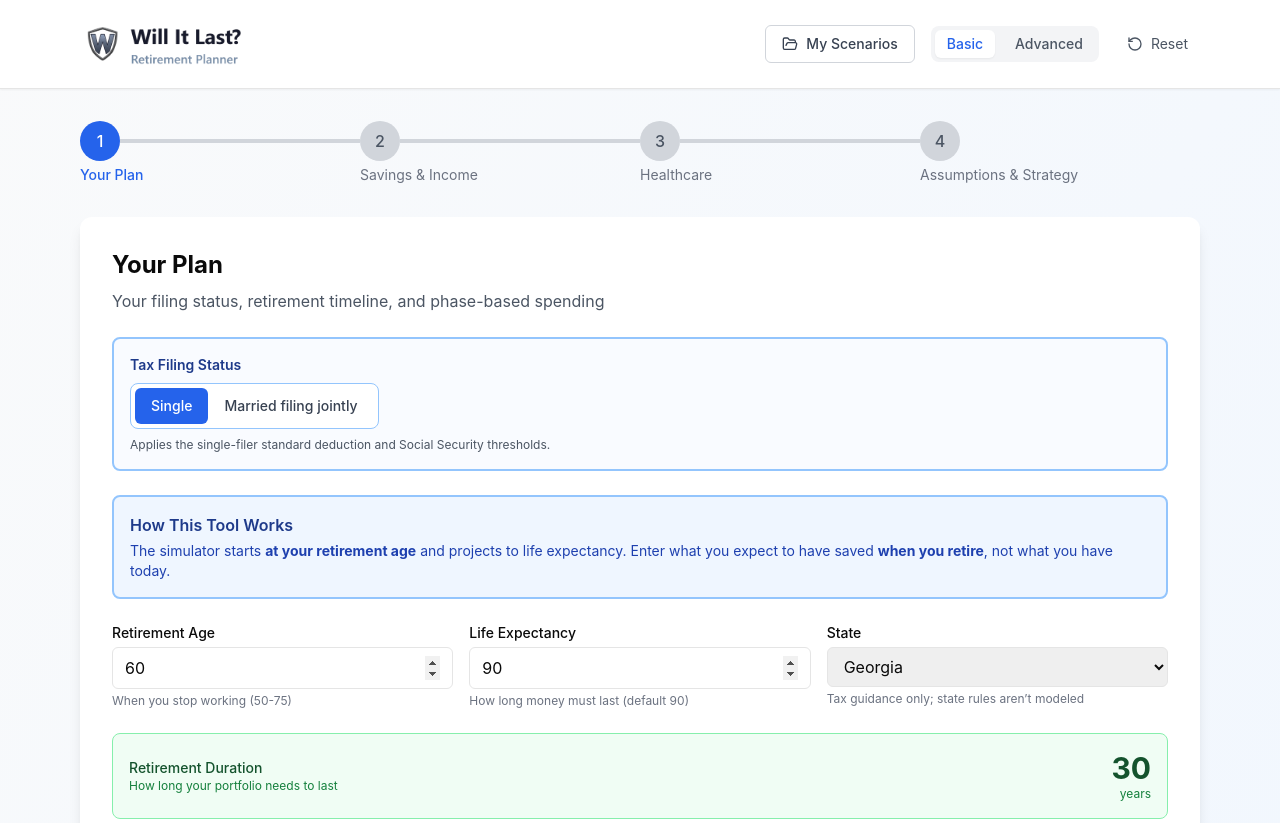
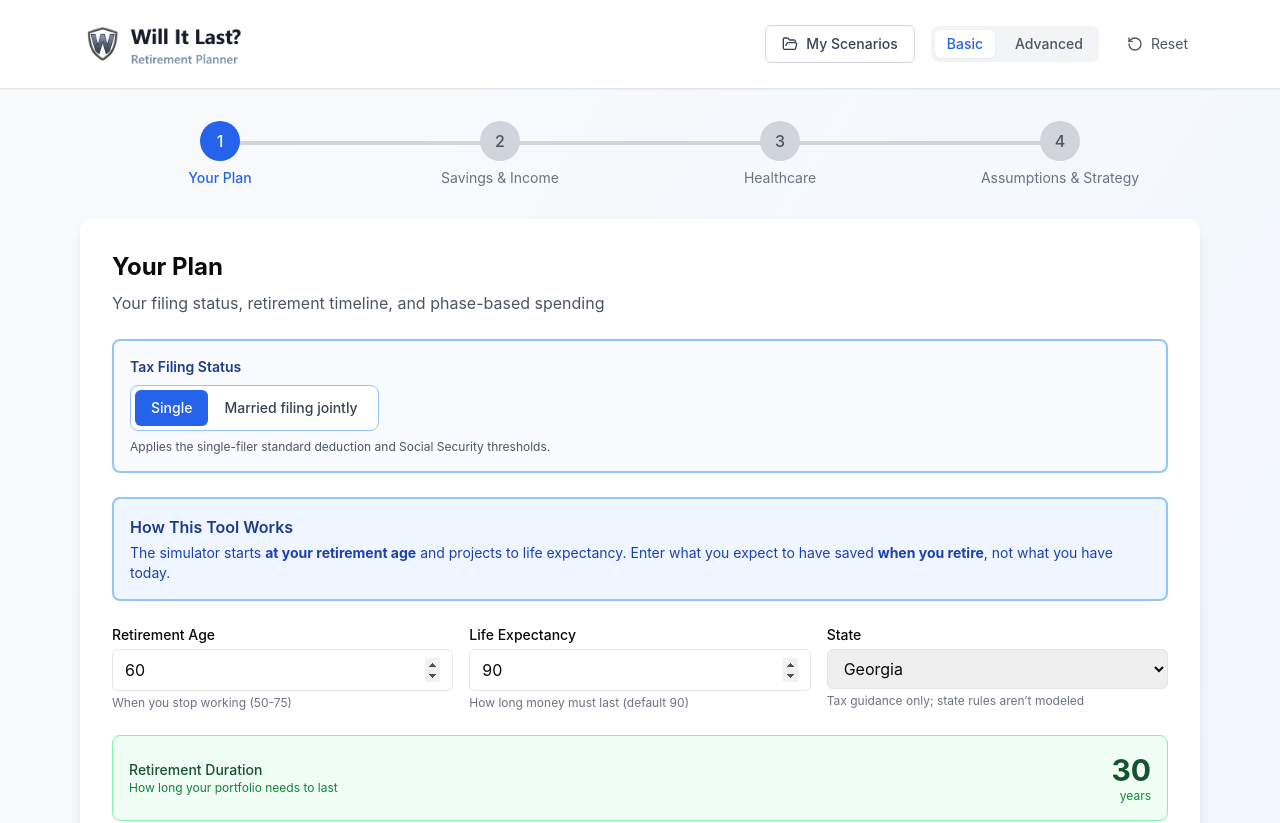
Before and after one commit to tuangatech/Retirement-Planner, a React (Vite) app: page /wizard/1 in a window 1280 px wide. Shown: the top 823 px of the page. Built offline with nearby package versions, Linux system fonts and the light colour scheme.

Commit message:
Center wizard progress bar full-width with labels under each step

```diff
--- a/src/components/wizard/WizardProgress.tsx
+++ b/src/components/wizard/WizardProgress.tsx
@@ -15,19 +15,31 @@ export function WizardProgress({
     stepTitles,
     onStepClick = () => {},
 }: WizardProgressProps) {
+    // "Alternative label" stepper: circles sit at their column centers (evenly spread
+    // full-width), labels centered beneath each. The connector is one continuous track
+    // behind the circles, spanning the first→last circle centers, with a blue fill up to
+    // the current step. Insetting circles at column centers keeps centered labels from
+    // clipping at the edges.
+    const inset = `${50 / totalSteps}%`;
+    const fillWidth = `${(currentStep / totalSteps) * 100}%`;
+
     return (
         <div className="mb-8">
-            <div className="flex items-center justify-between mb-1">
-                {Array.from({ length: totalSteps }).map((_, index) => {
+            <div className="relative flex">
+                {/* Connector track + progress fill (behind the circles) */}
+                <div className="absolute top-5 h-1 bg-gray-300 z-0" style={{ left: inset, right: inset }} />
+                <div className="absolute top-5 h-1 bg-blue-600 z-0 transition-all" style={{ left: inset, width: fillWidth }} />
+
+                {stepTitles.map((title, index) => {
                     const isVisited = index <= currentStep;
                     const isPast = index < currentStep;
 
                     return (
-                        <div key={index} className="flex items-center flex-1">
+                        <div key={index} className="relative z-10 flex flex-1 flex-col items-center">
                             <button
                                 onClick={() => onStepClick(index)}
                                 disabled={!isPast}
-                                title={isPast ? `Go to ${stepTitles[index]}` : undefined}
+                                title={isPast ? `Go to ${title}` : undefined}
                                 className={cn(
                                     'w-10 h-10 rounded-full flex items-center justify-center font-medium transition-colors',
                                     isVisited
@@ -40,30 +52,11 @@ export function WizardProgress({
                             >
                                 {index + 1}
                             </button>
-                            {index < totalSteps - 1 && (
-                                <div
-                                    className={cn(
-                                        'flex-1 h-1 transition-colors',
-                                        index < currentStep ? 'bg-blue-600' : 'bg-gray-300'
-                                    )}
-                                />
-                            )}
-                        </div>
-                    );
-                })}
-            </div>
-            <div className="flex justify-between">
-                {stepTitles.map((title, index) => {
-                    const isVisited = index <= currentStep;
-                    const isPast = index < currentStep;
-
-                    return (
                             <button
-                            key={index}
                                 onClick={() => onStepClick(index)}
                                 disabled={!isPast}
                                 className={cn(
-                                'text-sm transition-colors flex-1 text-left',
+                                    'mt-2 max-w-full px-1 text-sm leading-tight text-center transition-colors',
                                     isVisited
                                         ? 'text-blue-600 font-medium'
                                         : 'text-gray-500',
@@ -74,6 +67,7 @@ export function WizardProgress({
                             >
                                 {title}
                             </button>
+                        </div>
                     );
                 })}
             </div>
```
Lines whose indentation alone changed are shown as unchanged.
